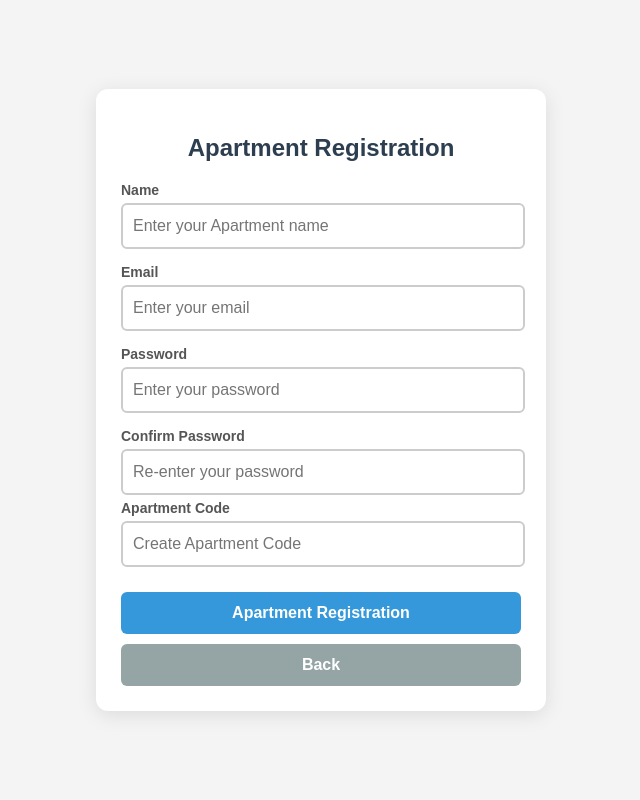
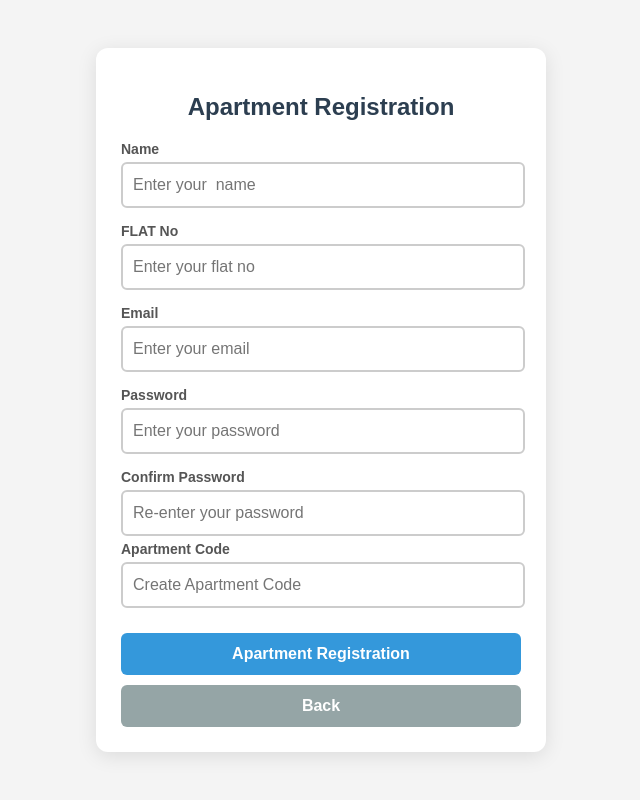
Before and after one commit to vishnu-manager/My_app, a Flask app: page /admin_register in a window 1280 px wide. Shown: the whole page, without its empty margins (319-959 px from the left). Run offline with Flask 3, Linux system fonts and the light colour scheme; some libraries are stand-ins or nearby versions.

Commit message:
Update admin_register.html

```diff
--- a/templates/admin_register.html
+++ b/templates/admin_register.html
@@ -10,7 +10,12 @@
 
         <div class="input-group">
             <label for="name">Name</label>
-            <input type="text" id="name" placeholder="Enter your Apartment name" required>
+            <input type="text" id="name" placeholder="Enter your  name" required>
+        </div>
+
+        <div class="input-group">
+            <label for="flat no">FLAT No</label>
+            <input type="text" id="flat no" placeholder="Enter your flat no" required>
         </div>
 
         <div class="input-group">
```
